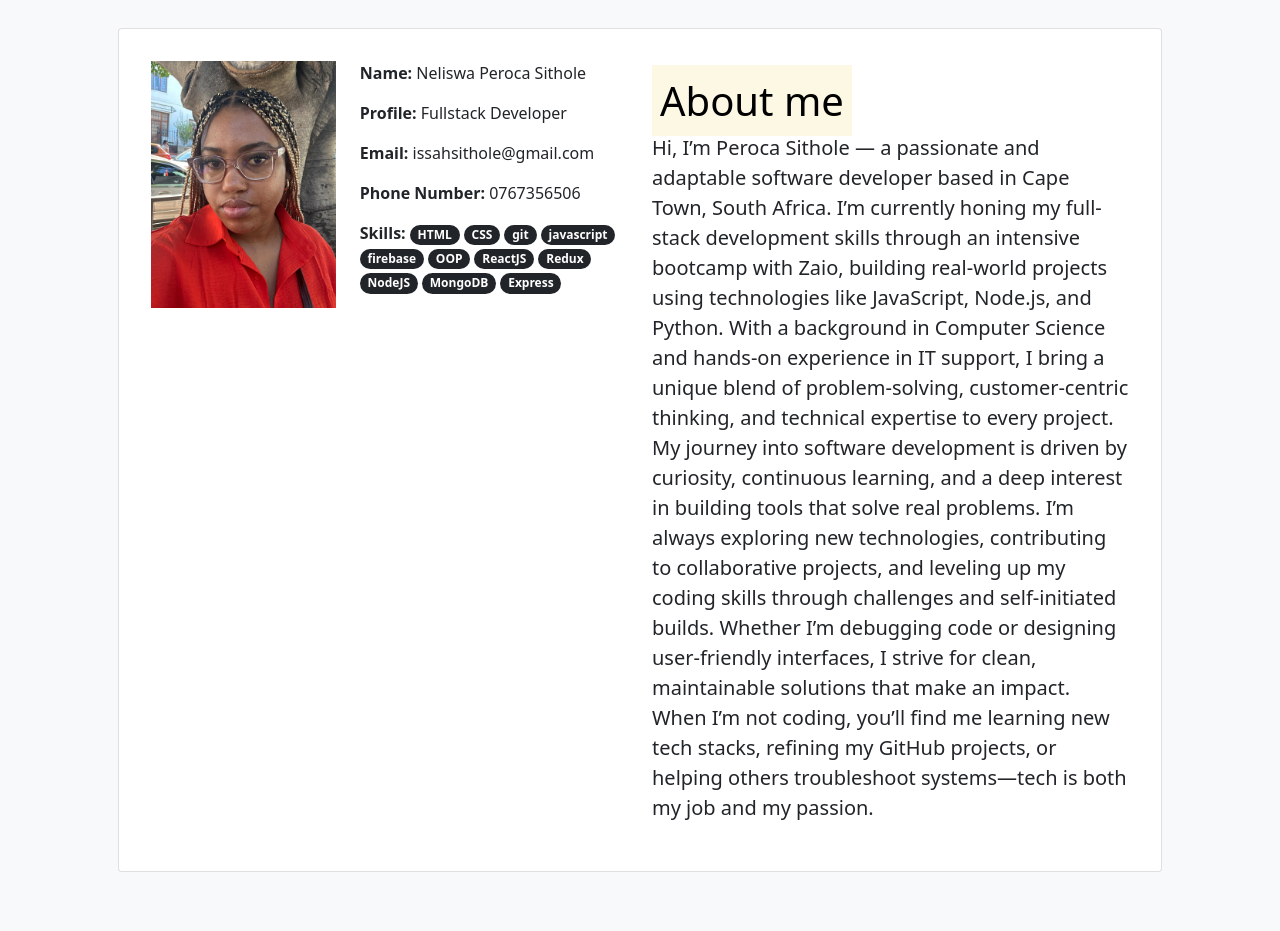
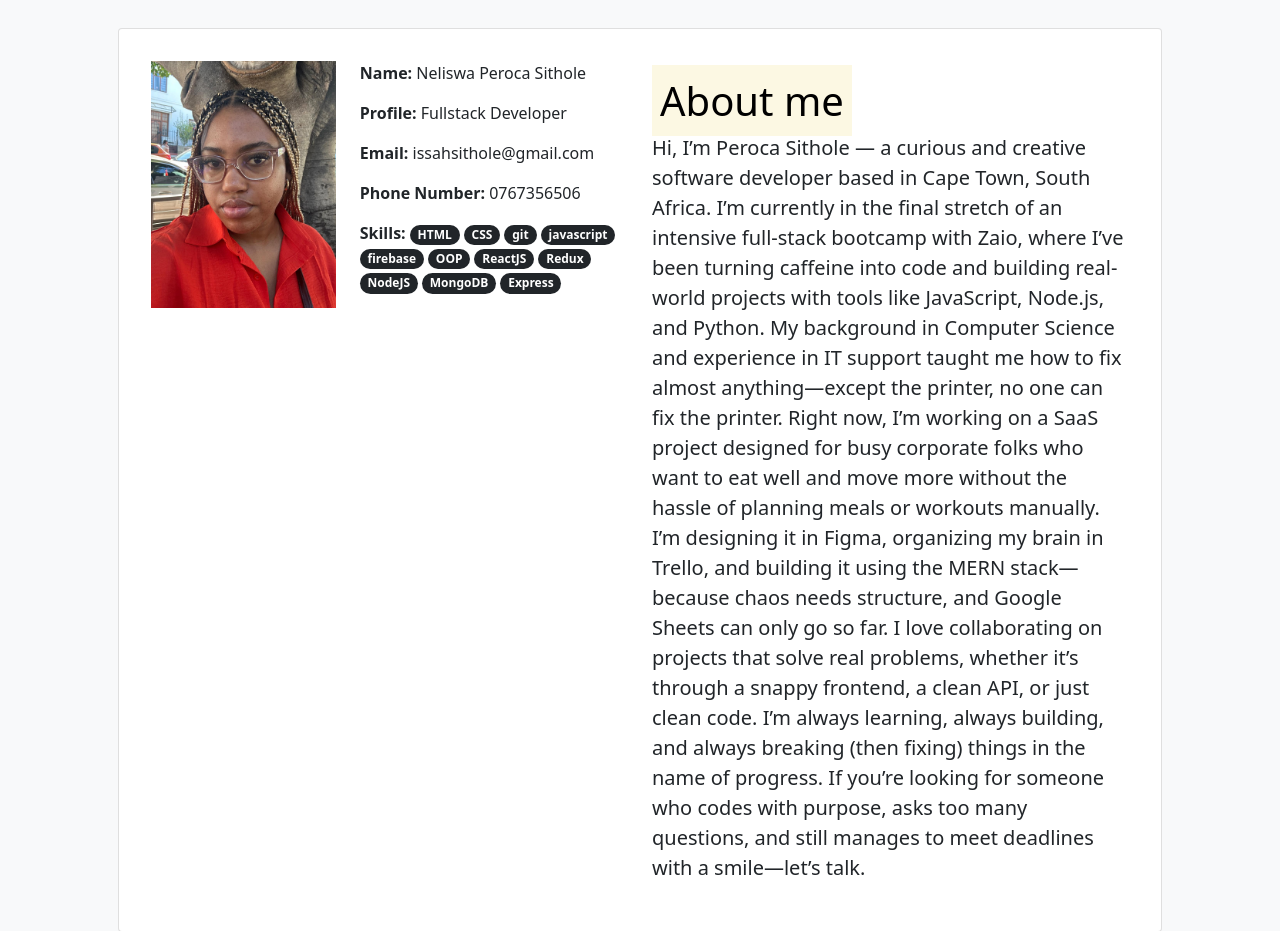
Before and after one commit to PerocaS-Dev/zaio-bootstrap-portfolio, a plain HTML site: page index.html in a window 1280 px wide. Shown: the part 820-1751 px from the top of the page. Drawn offline with nearby package versions, Linux system fonts and the light colour scheme.

Commit message:
added new profile description

```diff
--- a/index.html
+++ b/index.html
@@ -53,7 +53,7 @@
       >
         <div class="overlay"></div>
         <main class="text-center">
-          <h1 class="display-1">Peroca Sithole</h1>
+          <h1 class="display-1">Hi, Peroca Sithole here</h1>
           <span class="lead" id="typed"></span>
         </main>
       </div>
@@ -98,25 +98,26 @@
               <div class="col-md-6 mt-3">
                 <h1 class="text-center text-md-start"><mark>About me</mark></h1>
                 <p class="lead">
-                  Hi, I’m Peroca Sithole — a passionate and adaptable software
-                  developer based in Cape Town, South Africa. I’m currently
-                  honing my full-stack development skills through an intensive
-                  bootcamp with Zaio, building real-world projects using
-                  technologies like JavaScript, Node.js, and Python. With a
-                  background in Computer Science and hands-on experience in IT
-                  support, I bring a unique blend of problem-solving,
-                  customer-centric thinking, and technical expertise to every
-                  project. My journey into software development is driven by
-                  curiosity, continuous learning, and a deep interest in
-                  building tools that solve real problems. I’m always exploring
-                  new technologies, contributing to collaborative projects, and
-                  leveling up my coding skills through challenges and
-                  self-initiated builds. Whether I’m debugging code or designing
-                  user-friendly interfaces, I strive for clean, maintainable
-                  solutions that make an impact. When I’m not coding, you’ll
-                  find me learning new tech stacks, refining my GitHub projects,
-                  or helping others troubleshoot systems—tech is both my job and
-                  my passion.
+                  Hi, I’m Peroca Sithole — a curious and creative software
+                  developer based in Cape Town, South Africa. I’m currently in
+                  the final stretch of an intensive full-stack bootcamp with
+                  Zaio, where I’ve been turning caffeine into code and building
+                  real-world projects with tools like JavaScript, Node.js, and
+                  Python. My background in Computer Science and experience in IT
+                  support taught me how to fix almost anything—except the
+                  printer, no one can fix the printer. Right now, I’m working on
+                  a SaaS project designed for busy corporate folks who want to
+                  eat well and move more without the hassle of planning meals or
+                  workouts manually. I’m designing it in Figma, organizing my
+                  brain in Trello, and building it using the MERN stack—because
+                  chaos needs structure, and Google Sheets can only go so far. I
+                  love collaborating on projects that solve real problems,
+                  whether it’s through a snappy frontend, a clean API, or just
+                  clean code. I’m always learning, always building, and always
+                  breaking (then fixing) things in the name of progress. If
+                  you’re looking for someone who codes with purpose, asks too
+                  many questions, and still manages to meet deadlines with a
+                  smile—let’s talk.
                 </p>
               </div>
             </div>
@@ -330,7 +331,6 @@
               </div>
             </div>
           </div>
-
         </div>
       </div>
     </section>
```
